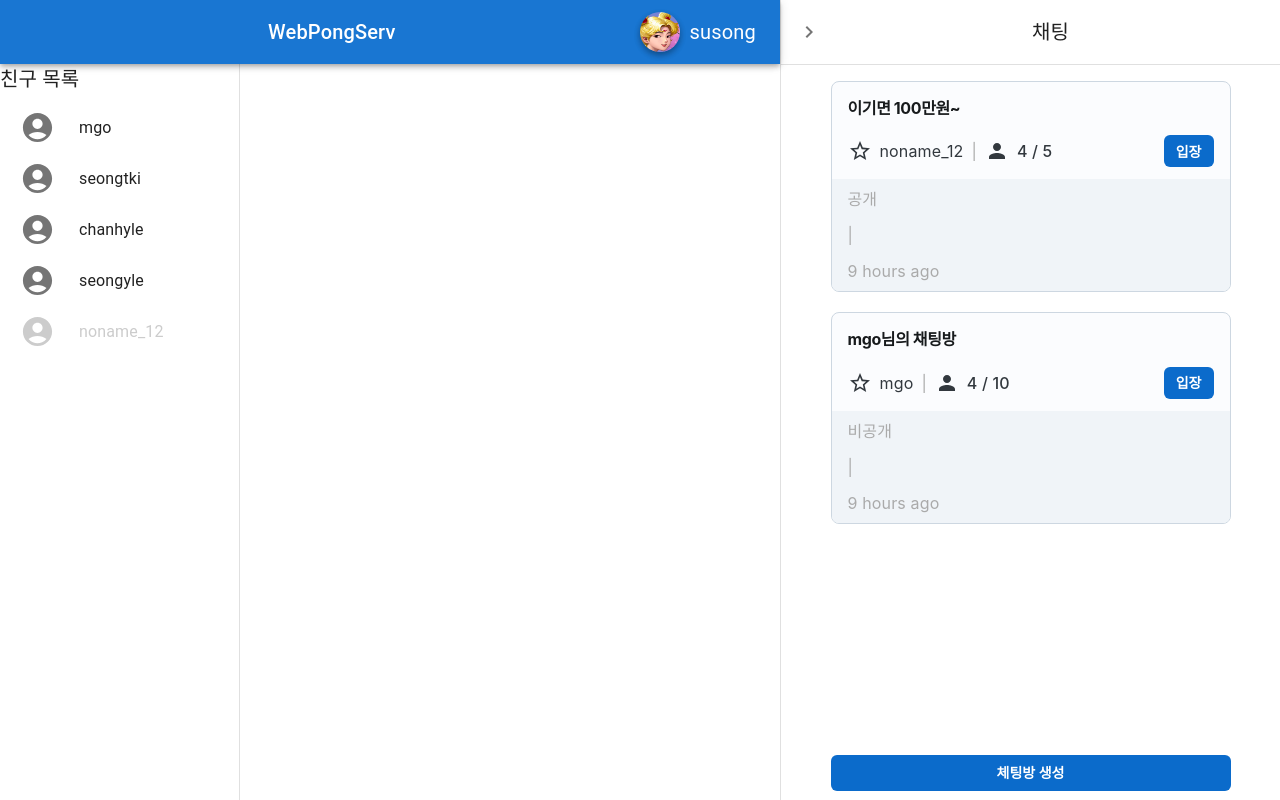
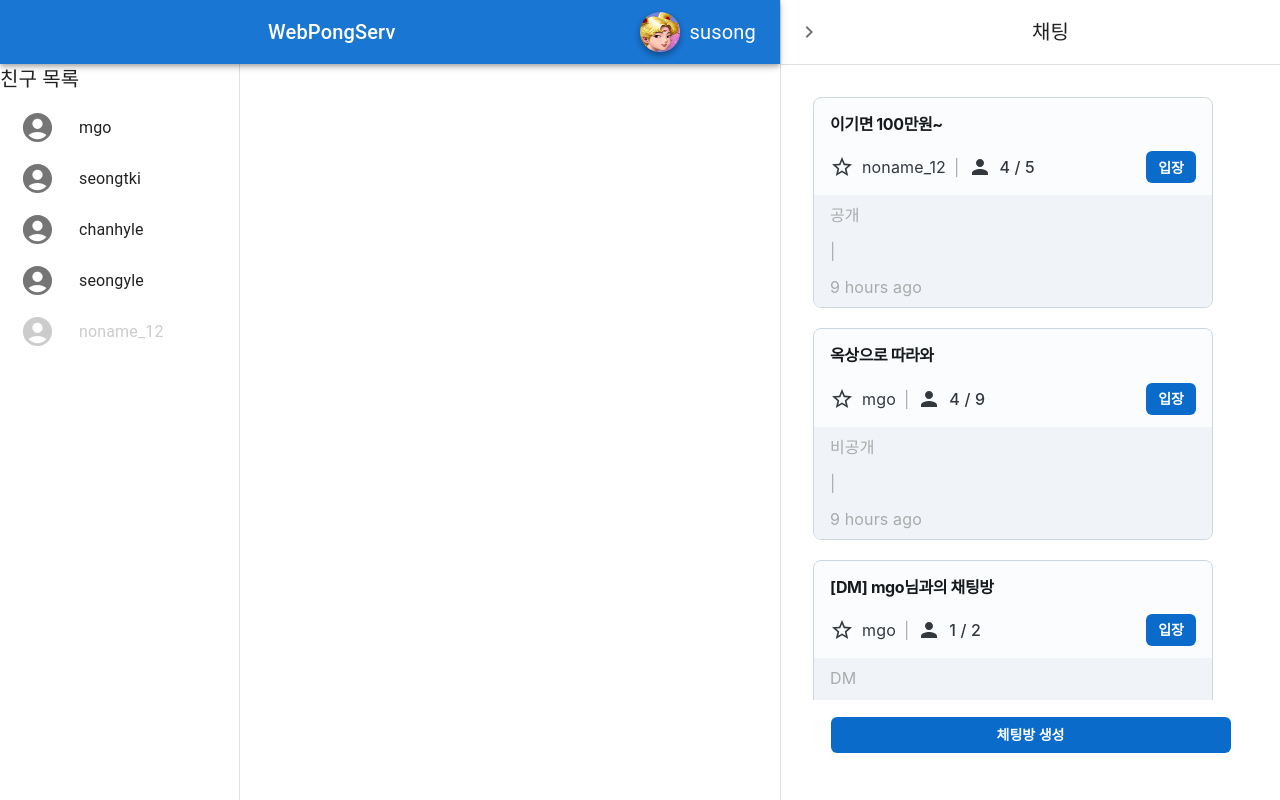
Before and after one commit to webPongServ/pongserv, a React (Create React App) app in the folder frontend/: page / in a window 1280 px wide. Both pictures are taken after a click on the button "open drawer". Built offline with nearby package versions, Linux system fonts and the light colour scheme.

Commit message:
#7 FIX : type of roomID number -> string

```diff
--- a/frontend/src/components/common/ChattingDrawer.tsx
+++ b/frontend/src/components/common/ChattingDrawer.tsx
@@ -12,6 +12,7 @@ import IconButton from "@mui/material/IconButton";
 
 import WaitingRoom from "./chatting/WaitingRoom";
 import ChattingRoom from "./chatting/ChattingRoom";
+import RoomCreator from "components/common/chatting/RoomCreator";
 
 type HandleOpen = { open: boolean; setOpen: Function };
 
@@ -25,7 +26,7 @@ const DrawerHeader = styled("div")(({ theme }) => ({
 }));
 
 const ChattingDrawer = (props: HandleOpen) => {
-  const [roomID, setRoomID] = useState<number>(0);
+  const [roomID, setRoomID] = useState<string>("waiting");
 
   const theme = useTheme();
 
@@ -37,6 +38,7 @@ const ChattingDrawer = (props: HandleOpen) => {
     <Drawer
       sx={{
         width: ChattingDrawerWidth,
+        height: "100%",
         flexShrink: 0,
         "& .MuiDrawer-paper": {
           width: ChattingDrawerWidth,
@@ -46,7 +48,7 @@ const ChattingDrawer = (props: HandleOpen) => {
       anchor="right"
       open={props.open}
     >
-      <DrawerHeader>
+      <DrawerHeader sx={{ height: "8%" }}>
         <IconButton onClick={handleDrawerClose}>
           {theme.direction === "rtl" ? (
             <ChevronLeftIcon />
@@ -61,9 +63,13 @@ const ChattingDrawer = (props: HandleOpen) => {
         </div>
       </DrawerHeader>
       <Divider />
-      {roomID === 0 ? (
+      {roomID === "waiting" && (
         <WaitingRoom roomID={roomID} setRoomID={setRoomID} />
-      ) : (
+      )}
+      {roomID === "creator" && (
+        <RoomCreator roomID={roomID} setRoomID={setRoomID} />
+      )}
+      {!(roomID === "waiting" || roomID === "creator") && (
         <ChattingRoom roomID={roomID} setRoomID={setRoomID} />
       )}
     </Drawer>
--- a/frontend/src/components/common/chatting/RoomCard.tsx
+++ b/frontend/src/components/common/chatting/RoomCard.tsx
@@ -7,13 +7,14 @@ import StarBorderIcon from "@mui/icons-material/StarBorder";
 import Person from "@mui/icons-material/Person";
 
 type ChatRoomInfoProps = {
-  id: number;
+  id: string;
   title: string;
   owner: string;
-  isPublic: boolean;
+  type: string;
   current: number;
   max: number;
   createdAt: Date;
+  roomID: string;
   setRoomID: Function;
 };
 
@@ -67,7 +68,9 @@ const RoomCard = (props: ChatRoomInfoProps) => {
         }}
       >
         <Typography sx={{ color: "#aaaaaa" }}>
-          {props.isPublic ? "공개" : "비공개"}
+          {props.type === "public" && "공개"}
+          {props.type === "protected" && "비공개"}
+          {props.type === "private" && "DM"}
         </Typography>
         <Typography sx={{ color: "#aaaaaa" }}>|</Typography>
         <Typography sx={{ color: "#aaaaaa" }}>9 hours ago</Typography>
--- a/frontend/src/components/common/chatting/WaitingRoom.tsx
+++ b/frontend/src/components/common/chatting/WaitingRoom.tsx
@@ -1,61 +1,114 @@
 import { useState } from "react";
 import RoomCard from "components/common/chatting/RoomCard";
+
 import { Box } from "@mui/material";
 import { Button } from "@mui/joy";
 
-type ChatRoomInfo = {
-  id: number;
+export type ChatRoomInfo = {
+  id: string;
   title: string;
   owner: string;
-  isPublic: boolean;
+  type: string;
   current: number;
   max: number;
   createdAt: Date;
 };
 
-type HandleRoomID = { roomID: number; setRoomID: Function };
+type HandleRoomID = { roomID: string; setRoomID: Function };
 
 const WaitingRoom = (props: HandleRoomID) => {
   const [chatRoomList, setChatRoomList] = useState<ChatRoomInfo[]>([
     {
-      id: 1,
+      id: "202304230001",
       title: "이기면 100만원~",
       owner: "noname_12",
-      isPublic: true,
+      type: "public",
       current: 4,
       max: 5,
       createdAt: new Date(),
     },
     {
-      id: 2,
-      title: "mgo님의 채팅방",
+      id: "202304230002",
+      title: "옥상으로 따라와",
       owner: "mgo",
-      isPublic: false,
+      type: "protected",
       current: 4,
-      max: 10,
+      max: 9,
+      createdAt: new Date(),
+    },
+    {
+      id: "202304230003",
+      title: "[DM] mgo님과의 채팅방",
+      owner: "mgo",
+      type: "private",
+      current: 1,
+      max: 2,
+      createdAt: new Date(),
+    },
+    {
+      id: "202304230003",
+      title: "[DM] mgo님과의 채팅방",
+      owner: "mgo",
+      type: "private",
+      current: 1,
+      max: 2,
+      createdAt: new Date(),
+    },
+    {
+      id: "202304230003",
+      title: "[DM] mgo님과의 채팅방",
+      owner: "mgo",
+      type: "private",
+      current: 1,
+      max: 2,
+      createdAt: new Date(),
+    },
+    {
+      id: "202304230003",
+      title: "[DM] mgo님과의 채팅방",
+      owner: "mgo",
+      type: "private",
+      current: 1,
+      max: 2,
+      createdAt: new Date(),
+    },
+    {
+      id: "202304230003",
+      title: "[DM] mgo님과의 채팅방",
+      owner: "mgo",
+      type: "private",
+      current: 1,
+      max: 2,
       createdAt: new Date(),
     },
   ]);
+
   return (
-    <>
-      <Box className="width-center overflow" sx={{ p: 2, height: "85%" }}>
+    <Box sx={{ p: 2, height: "90%" }}>
+      <Box className="width-center overflow" sx={{ p: 2, height: "90%" }}>
         {chatRoomList.map((value) => (
           <RoomCard
             id={value.id}
             title={value.title}
             owner={value.owner}
-            isPublic={value.isPublic}
+            type={value.type}
             current={value.current}
             max={value.max}
             createdAt={value.createdAt}
+            roomID={props.roomID}
             setRoomID={props.setRoomID}
           />
         ))}
       </Box>
-      <div className="center">
-        <Button className="chat-container">체팅방 생성</Button>
-      </div>
-    </>
+      <Box className="flex-container" sx={{ height: "10%" }}>
+        <Button
+          className="chat-container"
+          onClick={() => props.setRoomID("creator")}
+        >
+          체팅방 생성
+        </Button>
+      </Box>
+    </Box>
   );
 };
 
```
